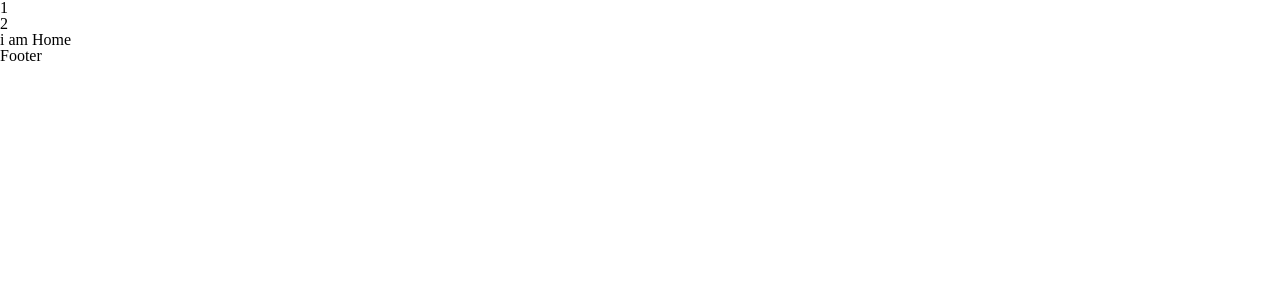
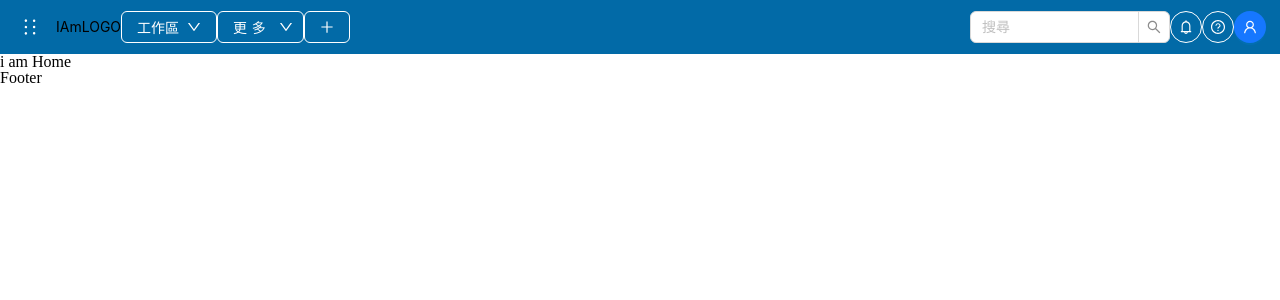
Before and after one commit to kimnTai/lunar, a React (Vite) app: page / in a window 1280 px wide. Shown: the top 300 px of the page. Built offline with nearby package versions, Linux system fonts and the light colour scheme.

Commit message:
[New]/header/Chou
新增header

```diff
--- a/src/components/Header.tsx
+++ b/src/components/Header.tsx
@@ -1,14 +1,117 @@
 import React, { useState } from "react";
 import styled from "styled-components";
+import {
+  PlusOutlined,
+  DownOutlined,
+  HolderOutlined,
+  BellOutlined,
+  QuestionCircleOutlined,
+  UserOutlined,
+} from "@ant-design/icons";
+import type { MenuProps } from "antd";
+import { Input, Button, Dropdown, Space, Col, Row, Tooltip } from "antd";
 import { Link } from "react-router-dom";
 
-const HeaderCss = styled.div``;
+const HeaderCss = styled.div`
+  padding: 6px 4px;
+  background-color: var(--dark);
+  .headerFunc {
+    padding-right: 10px;
+  }
+  .serch {
+    width: 200px;
+  }
+`;
 
+const items: MenuProps["items"] = [
+  {
+    label: "Submit and continue",
+    key: "1",
+  },
+];
+const { Search } = Input;
 export const Header: React.FC = () => {
+  const [serch, setSerch] = useState("");
   return (
     <HeaderCss>
-      <div>1</div>
-      <div>2</div>
+      <Row justify="space-between" align="middle">
+        <Col>
+          <Row align="middle">
+            <Col>
+              <Button
+                type="link"
+                style={{
+                  height: "42px",
+                  color: "white",
+                  fontSize: 20,
+                  fontWeight: "bold",
+                }}
+                ghost
+              >
+                <HolderOutlined />
+              </Button>
+            </Col>
+            <Col>
+              <div>IAmLOGO</div>
+            </Col>
+            <Col>
+              <Dropdown menu={{ items }} trigger={["click"]}>
+                <Button ghost>
+                  <Space>
+                    工作區
+                    <DownOutlined />
+                  </Space>
+                </Button>
+              </Dropdown>
+            </Col>
+            <Col>
+              <Dropdown menu={{ items }} trigger={["click"]}>
+                <Button ghost>
+                  <Space>
+                    更多
+                    <DownOutlined />
+                  </Space>
+                </Button>
+              </Dropdown>
+            </Col>
+            <Col>
+              <Button ghost>
+                <PlusOutlined />
+              </Button>
+            </Col>
+          </Row>
+        </Col>
+        <Col className="headerFunc">
+          <Row align="middle">
+            <Col>
+              <Search
+                placeholder="搜尋"
+                onSearch={setSerch}
+                className="serch"
+              />
+            </Col>
+            <Col>
+              <Tooltip title="search">
+                <Button shape="circle" icon={<BellOutlined />} ghost />
+              </Tooltip>
+            </Col>
+            <Col>
+              <Tooltip title="search">
+                <Button
+                  shape="circle"
+                  icon={<QuestionCircleOutlined />}
+                  ghost
+                />
+              </Tooltip>
+            </Col>
+            <Col>
+              <Tooltip title="search">
+                <Button type="primary" shape="circle" icon={<UserOutlined />} />
+              </Tooltip>
+            </Col>
+          </Row>
+        </Col>
+      </Row>
     </HeaderCss>
   );
 };
```
